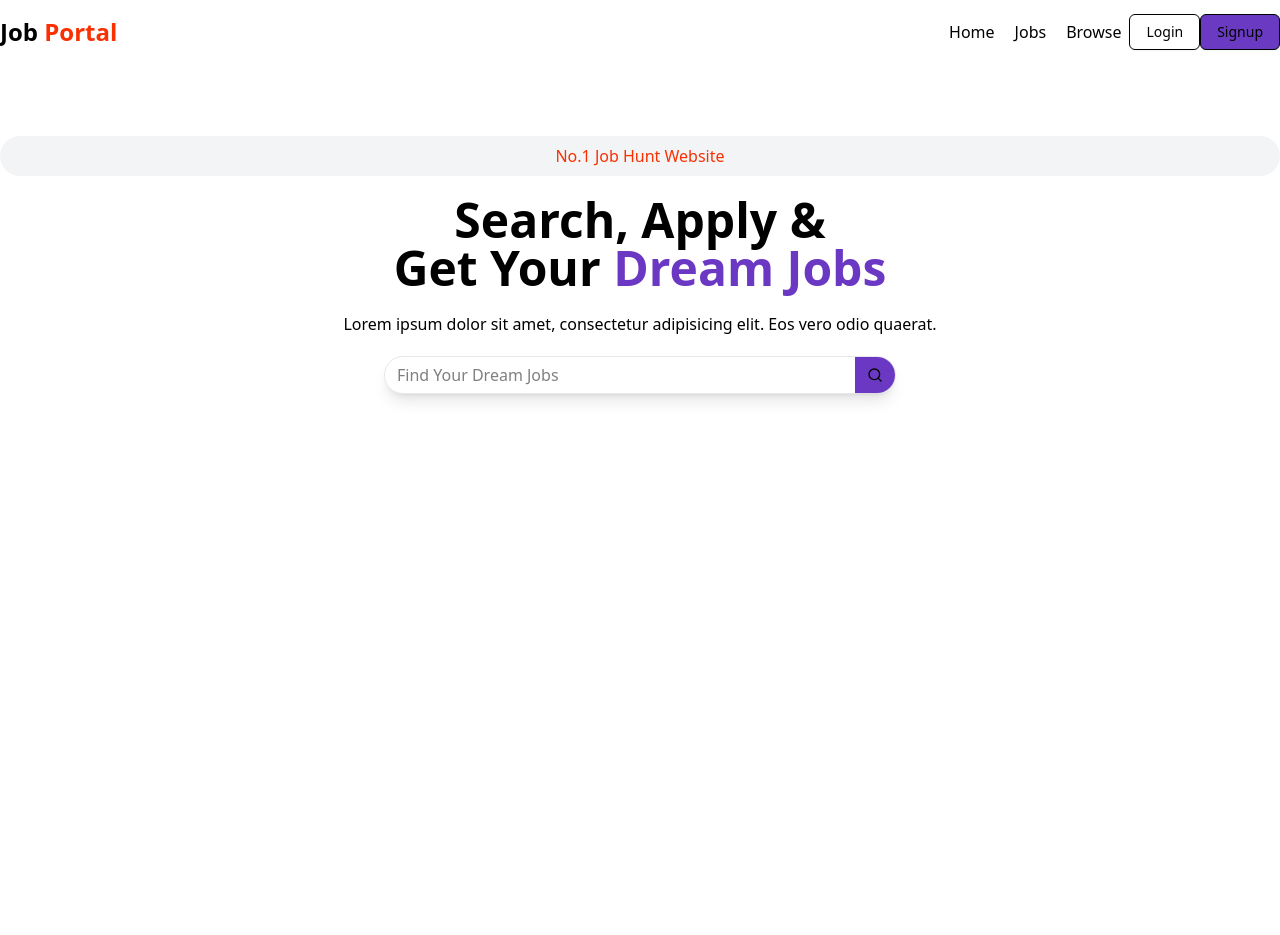
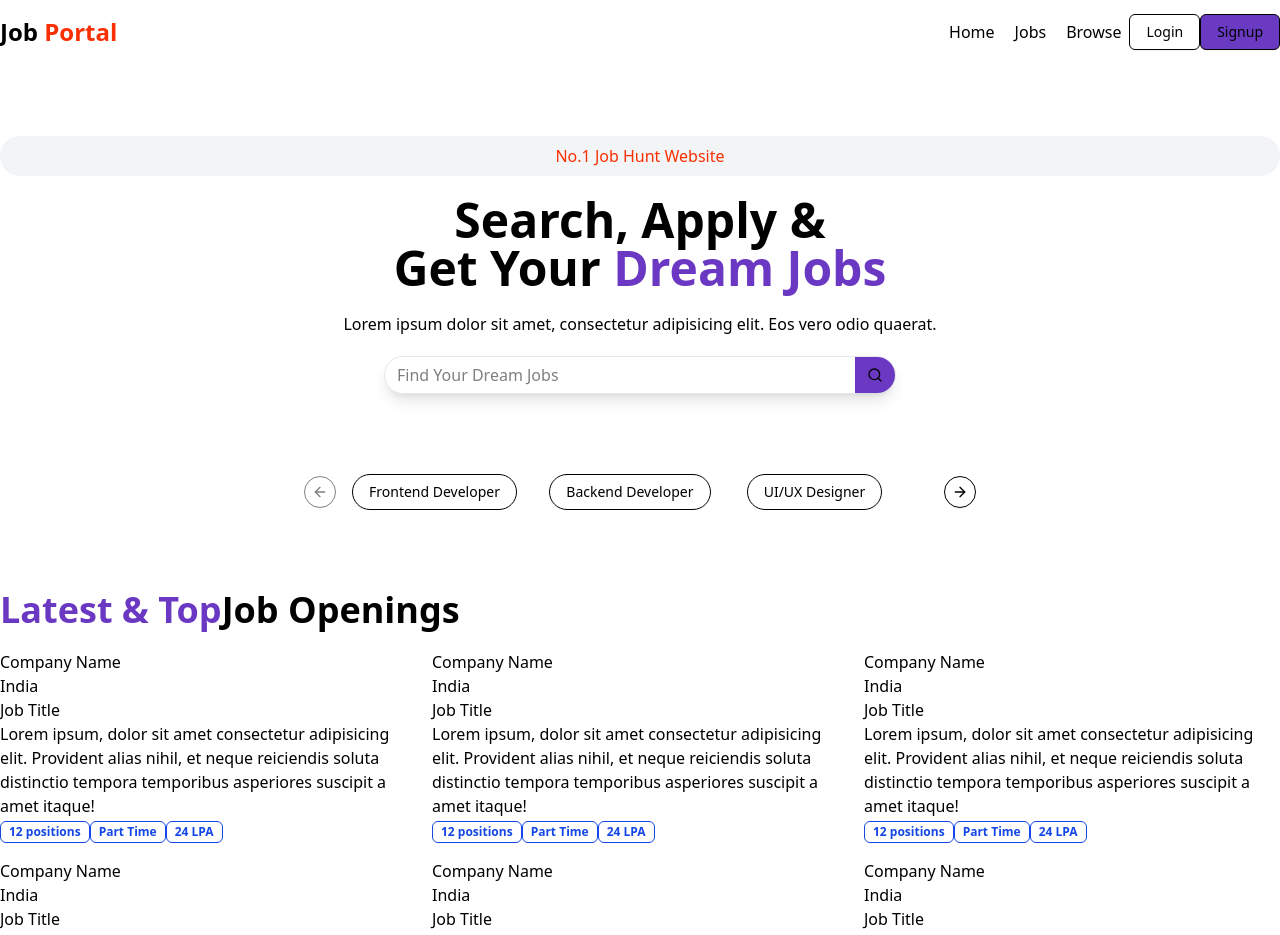
Before and after one commit to Subhajeet-Paul/job-portal, a React (Vite) app in the folder frontend/: page / in a window 1280 px wide. Shown: the top 935 px of the page. Before the commit the page ends 800 px from the top, so only its background shows below. Built offline with nearby package versions, Linux system fonts and the light colour scheme.

Commit message:
designing job cards

```diff
--- a/frontend/src/components/CategoryCarousel.jsx
+++ b/frontend/src/components/CategoryCarousel.jsx
@@ -1,6 +1,8 @@
 import React from 'react'
+import { Carousel, CarouselContent, CarouselItem, CarouselNext, CarouselPrevious } from './ui/carousel'
+import { Button } from './ui/button'
 
-const category =[
+const category = [
   "Frontend Developer",
   "Backend Developer",
   "UI/UX Designer",
@@ -8,10 +10,24 @@ const category =[
   "Mobile Developer",
   "Data Scientist",
 ]
+
 const CategoryCarousel = () => {
   return (
     <div>
-
+      <Carousel className="relative w-full max-w-xl mx-auto my-20">
+        <CarouselContent>
+          {category.map((item, index) => (
+            <CarouselItem
+              key={index}
+              className="md:basis-1/2 lg:basis-1/3"
+            >
+              <Button variant="outline" className="rounded-full">{item}</Button>
+            </CarouselItem>
+          ))}
+        </CarouselContent>
+        <CarouselPrevious />
+        <CarouselNext />
+      </Carousel>
     </div>
   )
 }
--- /dev/null
+++ b/frontend/src/components/LatestJobCards.jsx
@@ -0,0 +1,25 @@
+import React from 'react'
+import { Badge } from './ui/badge'
+
+const LatestJobCards = () => {
+  return (
+    <div className=''>
+        <div>
+        <h1>Company Name</h1>
+        <p>India</p>
+        </div>
+        <div>
+
+            <h1>Job Title</h1>
+            <p>Lorem ipsum, dolor sit amet consectetur adipisicing elit. Provident alias nihil, et neque reiciendis soluta distinctio tempora temporibus asperiores suscipit a amet itaque!</p>
+        </div>
+        <div>
+            <Badge className="text-blue-700 font-bold" variant="ghost">12 positions</Badge>
+            <Badge className="text-blue-700 font-bold" variant="ghost">Part Time</Badge>
+            <Badge className="text-blue-700 font-bold" variant="ghost">24 LPA</Badge>
+        </div>
+    </div>
+  )
+}
+
+export default LatestJobCards
--- /dev/null
+++ b/frontend/src/components/LatestJobs.jsx
@@ -0,0 +1,18 @@
+import React from 'react'
+import LatestJobCards from './LatestJobCards'
+
+const randomJobs=[1,2,3,4,5,6,7,8];
+const LatestJobs = () => {
+  return (
+    <div className='max-w-7xl mx-auto my-20'>
+        <h1 className='text-4xl font-bold'><span className='text-[#6A38C2]'>Latest & Top</span>Job Openings</h1>
+        <div className='grid grid-cols-3 gap-4 my-5 '>
+        {
+            randomJobs.map((item,index)=><LatestJobCards/>)
+        }
+        </div>
+    </div>
+  )
+}
+
+export default LatestJobs
--- a/frontend/src/components/home.jsx
+++ b/frontend/src/components/home.jsx
@@ -2,14 +2,15 @@ import React from 'react'
 import Navbar from "./shared/navbar.jsx"
 import HeroSection from './HeroSection.jsx'
 import CategoryCarousel from './CategoryCarousel.jsx'
+import LatestJobs from './LatestJobs.jsx'
 const home = () => {
   return (
     <>
     <Navbar/>
     <HeroSection/>
     <CategoryCarousel/>
-    {/* <LatestJobs/>
-    <Footer/> */}
+    <LatestJobs/>
+    {/* <Footer/> */}
     </>
   )
 }
--- /dev/null
+++ b/frontend/src/components/ui/badge.jsx
@@ -0,0 +1,44 @@
+import * as React from "react"
+import { Slot } from "@radix-ui/react-slot"
+import { cva } from "class-variance-authority";
+
+import { cn } from "@/lib/utils"
+
+const badgeVariants = cva(
+  "inline-flex items-center justify-center rounded-md border px-2 py-0.5 text-xs font-medium w-fit whitespace-nowrap shrink-0 [&>svg]:size-3 gap-1 [&>svg]:pointer-events-none focus-visible:border-ring focus-visible:ring-ring/50 focus-visible:ring-[3px] aria-invalid:ring-destructive/20 dark:aria-invalid:ring-destructive/40 aria-invalid:border-destructive transition-[color,box-shadow] overflow-hidden",
+  {
+    variants: {
+      variant: {
+        default:
+          "border-transparent bg-primary text-primary-foreground [a&]:hover:bg-primary/90",
+        secondary:
+          "border-transparent bg-secondary text-secondary-foreground [a&]:hover:bg-secondary/90",
+        destructive:
+          "border-transparent bg-destructive text-white [a&]:hover:bg-destructive/90 focus-visible:ring-destructive/20 dark:focus-visible:ring-destructive/40 dark:bg-destructive/60",
+        outline:
+          "text-foreground [a&]:hover:bg-accent [a&]:hover:text-accent-foreground",
+      },
+    },
+    defaultVariants: {
+      variant: "default",
+    },
+  }
+)
+
+function Badge({
+  className,
+  variant,
+  asChild = false,
+  ...props
+}) {
+  const Comp = asChild ? Slot : "span"
+
+  return (
+    <Comp
+      data-slot="badge"
+      className={cn(badgeVariants({ variant }), className)}
+      {...props} />
+  );
+}
+
+export { Badge, badgeVariants }
--- /dev/null
+++ b/frontend/src/components/ui/carousel.jsx
@@ -0,0 +1,194 @@
+import * as React from "react"
+import useEmblaCarousel from "embla-carousel-react";
+import { ArrowLeft, ArrowRight } from "lucide-react"
+
+import { cn } from "@/lib/utils"
+import { Button } from "@/components/ui/button"
+
+const CarouselContext = React.createContext(null)
+
+function useCarousel() {
+  const context = React.useContext(CarouselContext)
+
+  if (!context) {
+    throw new Error("useCarousel must be used within a <Carousel />")
+  }
+
+  return context
+}
+
+function Carousel({
+  orientation = "horizontal",
+  opts,
+  setApi,
+  plugins,
+  className,
+  children,
+  ...props
+}) {
+  const [carouselRef, api] = useEmblaCarousel({
+    ...opts,
+    axis: orientation === "horizontal" ? "x" : "y",
+  }, plugins)
+  const [canScrollPrev, setCanScrollPrev] = React.useState(false)
+  const [canScrollNext, setCanScrollNext] = React.useState(false)
+
+  const onSelect = React.useCallback((api) => {
+    if (!api) return
+    setCanScrollPrev(api.canScrollPrev())
+    setCanScrollNext(api.canScrollNext())
+  }, [])
+
+  const scrollPrev = React.useCallback(() => {
+    api?.scrollPrev()
+  }, [api])
+
+  const scrollNext = React.useCallback(() => {
+    api?.scrollNext()
+  }, [api])
+
+  const handleKeyDown = React.useCallback((event) => {
+    if (event.key === "ArrowLeft") {
+      event.preventDefault()
+      scrollPrev()
+    } else if (event.key === "ArrowRight") {
+      event.preventDefault()
+      scrollNext()
+    }
+  }, [scrollPrev, scrollNext])
+
+  React.useEffect(() => {
+    if (!api || !setApi) return
+    setApi(api)
+  }, [api, setApi])
+
+  React.useEffect(() => {
+    if (!api) return
+    onSelect(api)
+    api.on("reInit", onSelect)
+    api.on("select", onSelect)
+
+    return () => {
+      api?.off("select", onSelect)
+    };
+  }, [api, onSelect])
+
+  return (
+    <CarouselContext.Provider
+      value={{
+        carouselRef,
+        api: api,
+        opts,
+        orientation:
+          orientation || (opts?.axis === "y" ? "vertical" : "horizontal"),
+        scrollPrev,
+        scrollNext,
+        canScrollPrev,
+        canScrollNext,
+      }}>
+      <div
+        onKeyDownCapture={handleKeyDown}
+        className={cn("relative", className)}
+        role="region"
+        aria-roledescription="carousel"
+        data-slot="carousel"
+        {...props}>
+        {children}
+      </div>
+    </CarouselContext.Provider>
+  );
+}
+
+function CarouselContent({
+  className,
+  ...props
+}) {
+  const { carouselRef, orientation } = useCarousel()
+
+  return (
+    <div
+      ref={carouselRef}
+      className="overflow-hidden"
+      data-slot="carousel-content">
+      <div
+        className={cn(
+          "flex",
+          orientation === "horizontal" ? "-ml-4" : "-mt-4 flex-col",
+          className
+        )}
+        {...props} />
+    </div>
+  );
+}
+
+function CarouselItem({
+  className,
+  ...props
+}) {
+  const { orientation } = useCarousel()
+
+  return (
+    <div
+      role="group"
+      aria-roledescription="slide"
+      data-slot="carousel-item"
+      className={cn(
+        "min-w-0 shrink-0 grow-0 basis-full",
+        orientation === "horizontal" ? "pl-4" : "pt-4",
+        className
+      )}
+      {...props} />
+  );
+}
+
+function CarouselPrevious({
+  className,
+  variant = "outline",
+  size = "icon",
+  ...props
+}) {
+  const { orientation, scrollPrev, canScrollPrev } = useCarousel()
+
+  return (
+    <Button
+      data-slot="carousel-previous"
+      variant={variant}
+      size={size}
+      className={cn("absolute size-8 rounded-full", orientation === "horizontal"
+        ? "top-1/2 -left-12 -translate-y-1/2"
+        : "-top-12 left-1/2 -translate-x-1/2 rotate-90", className)}
+      disabled={!canScrollPrev}
+      onClick={scrollPrev}
+      {...props}>
+      <ArrowLeft />
+      <span className="sr-only">Previous slide</span>
+    </Button>
+  );
+}
+
+function CarouselNext({
+  className,
+  variant = "outline",
+  size = "icon",
+  ...props
+}) {
+  const { orientation, scrollNext, canScrollNext } = useCarousel()
+
+  return (
+    <Button
+      data-slot="carousel-next"
+      variant={variant}
+      size={size}
+      className={cn("absolute size-8 rounded-full", orientation === "horizontal"
+        ? "top-1/2 -right-12 -translate-y-1/2"
+        : "-bottom-12 left-1/2 -translate-x-1/2 rotate-90", className)}
+      disabled={!canScrollNext}
+      onClick={scrollNext}
+      {...props}>
+      <ArrowRight />
+      <span className="sr-only">Next slide</span>
+    </Button>
+  );
+}
+
+export { Carousel, CarouselContent, CarouselItem, CarouselPrevious, CarouselNext };
```
Lines whose indentation alone changed are shown as unchanged.
